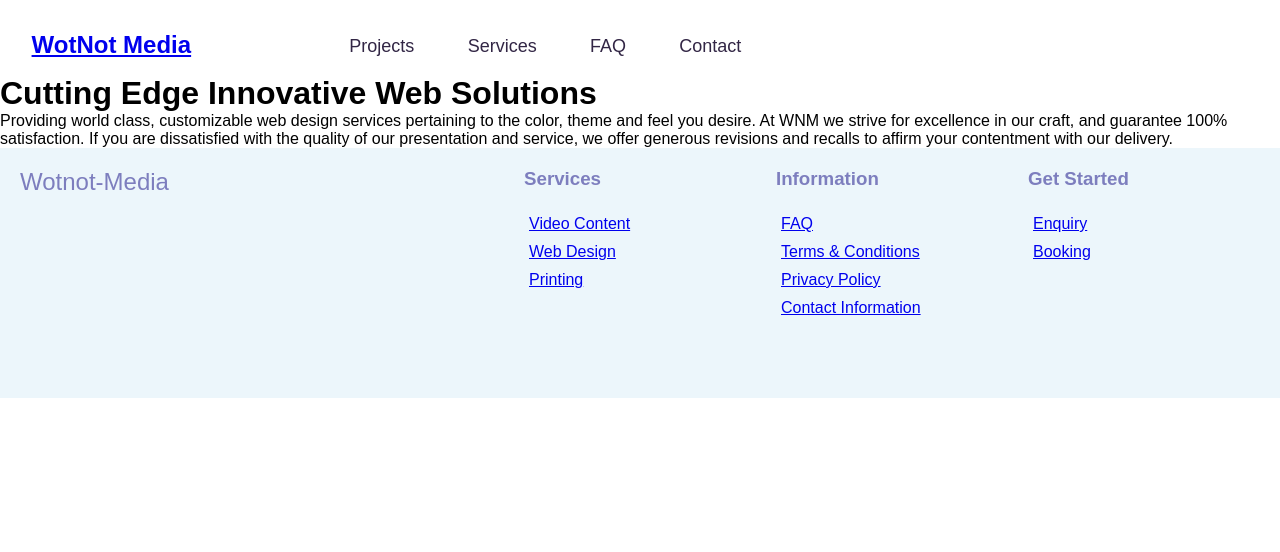
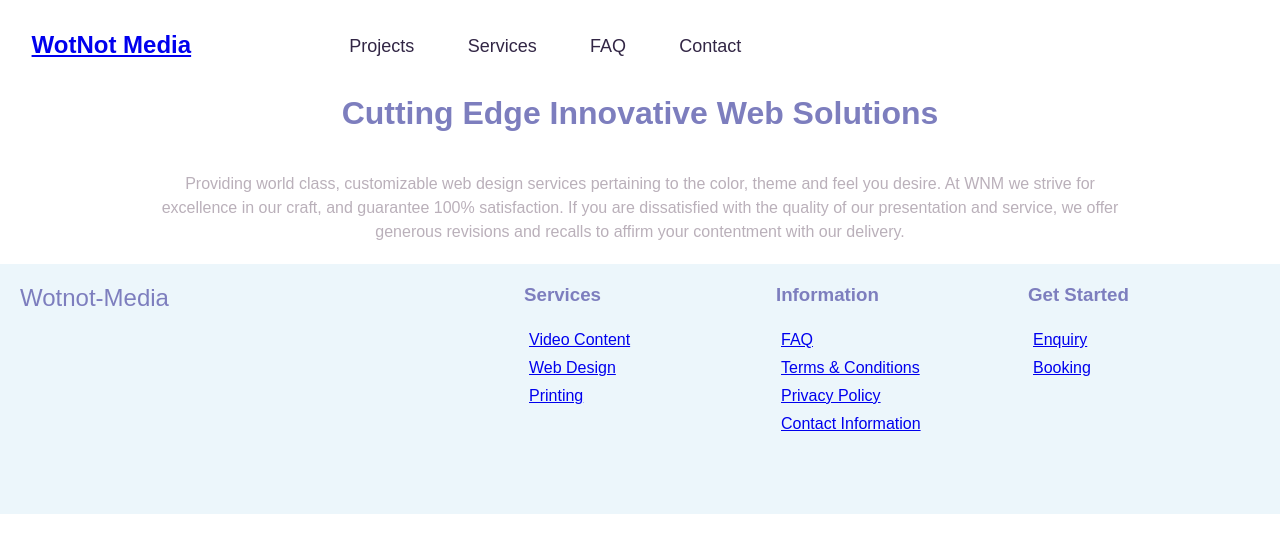
Before and after one commit to WClifford1/wotnot-media-client, a React (Create React App) app: page /web in a window 1280 px wide. Shown: the top 552 px of the page. Built offline with nearby package versions, Linux system fonts and the light colour scheme.

Commit message:
More styling

```diff
--- a/src/App.css
+++ b/src/App.css
@@ -647,6 +647,96 @@
 .serv-offered .serv-3 .serv3-text p {
   text-align: center;
   line-height: 1.3em;
+}
+
+.print-cont {
+  text-align: center;
+  width: 80%;
+  margin: 0 auto;
+}
+
+.print-cont .print-title {
+  color: #7d7ebe;
+  display: -webkit-box;
+  display: -ms-flexbox;
+  display: flex;
+  padding: 20px;
+  -webkit-box-pack: center;
+      -ms-flex-pack: center;
+          justify-content: center;
+}
+
+.print-cont .print-text {
+  display: -webkit-box;
+  display: -ms-flexbox;
+  display: flex;
+  -webkit-box-pack: center;
+      -ms-flex-pack: center;
+          justify-content: center;
+  color: #bab0ba;
+  padding: 20px;
+  line-height: 1.5em;
+  justify-content: center;
+}
+
+.web-cont {
+  text-align: center;
+  width: 80%;
+  margin: 0 auto;
+}
+
+.web-cont .web-title {
+  color: #7d7ebe;
+  display: -webkit-box;
+  display: -ms-flexbox;
+  display: flex;
+  padding: 20px;
+  -webkit-box-pack: center;
+      -ms-flex-pack: center;
+          justify-content: center;
+}
+
+.web-cont .web-text {
+  display: -webkit-box;
+  display: -ms-flexbox;
+  display: flex;
+  -webkit-box-pack: center;
+      -ms-flex-pack: center;
+          justify-content: center;
+  color: #bab0ba;
+  padding: 20px;
+  line-height: 1.5em;
+  justify-content: center;
+}
+
+.video-cont {
+  text-align: center;
+  width: 80%;
+  margin: 0 auto;
+}
+
+.video-cont .video-title {
+  color: #7d7ebe;
+  display: -webkit-box;
+  display: -ms-flexbox;
+  display: flex;
+  padding: 20px;
+  -webkit-box-pack: center;
+      -ms-flex-pack: center;
+          justify-content: center;
+}
+
+.video-cont .video-text {
+  display: -webkit-box;
+  display: -ms-flexbox;
+  display: flex;
+  -webkit-box-pack: center;
+      -ms-flex-pack: center;
+          justify-content: center;
+  color: #bab0ba;
+  padding: 20px;
+  line-height: 1.5em;
+  justify-content: center;
 }
 
 * {
--- /dev/null
+++ b/src/Styles/_Print.scss
@@ -0,0 +1,35 @@
+$off-white: #fcf7f8;
+$dark-blue: #211c4f;
+$material-grey: #bab0ba;
+$material-pink: #d98d91;
+$material-purple: #7d7ebe;
+$material-red: #eb561a;
+$material-yellow: #f0ac39;
+$off-black: #322645;
+
+
+.print-cont {
+
+    // border: 2px solid #008000;
+    text-align: center;
+    width: 80%;
+    margin: 0 auto;
+
+    .print-title {
+        color: $material-purple;
+        display: flex;
+        padding: 20px;
+        justify-content: center;
+    }
+
+    .print-text {
+        display: flex;
+        justify-content: center;
+        color: $material-grey;
+        padding: 20px;
+        line-height: 1.5em;
+        // border: 2px solid red;
+        justify-content: center;
+
+    }
+}
--- /dev/null
+++ b/src/Styles/_Video.scss
@@ -0,0 +1,35 @@
+$off-white: #fcf7f8;
+$dark-blue: #211c4f;
+$material-grey: #bab0ba;
+$material-pink: #d98d91;
+$material-purple: #7d7ebe;
+$material-red: #eb561a;
+$material-yellow: #f0ac39;
+$off-black: #322645;
+
+
+.video-cont {
+
+    // border: 2px solid #008000;
+    text-align: center;
+    width: 80%;
+    margin: 0 auto;
+
+    .video-title {
+        color: $material-purple;
+        display: flex;
+        padding: 20px;
+        justify-content: center;
+    }
+
+    .video-text {
+        display: flex;
+        justify-content: center;
+        color: $material-grey;
+        padding: 20px;
+        line-height: 1.5em;
+        // border: 2px solid red;
+        justify-content: center;
+
+    }
+}
--- /dev/null
+++ b/src/Styles/_WebDesign.scss
@@ -0,0 +1,35 @@
+$off-white: #fcf7f8;
+$dark-blue: #211c4f;
+$material-grey: #bab0ba;
+$material-pink: #d98d91;
+$material-purple: #7d7ebe;
+$material-red: #eb561a;
+$material-yellow: #f0ac39;
+$off-black: #322645;
+
+
+.web-cont {
+
+    // border: 2px solid #008000;
+    text-align: center;
+    width: 80%;
+    margin: 0 auto;
+
+    .web-title {
+        color: $material-purple;
+        display: flex;
+        padding: 20px;
+        justify-content: center;
+    }
+
+    .web-text {
+        display: flex;
+        justify-content: center;
+        color: $material-grey;
+        padding: 20px;
+        line-height: 1.5em;
+        // border: 2px solid red;
+        justify-content: center;
+
+    }
+}
--- a/src/app.scss
+++ b/src/app.scss
@@ -4,6 +4,9 @@
 @import './Styles/Contact';
 @import './Styles/Faq';
 @import './Styles/Service';
+@import './Styles/Print';
+@import './Styles/WebDesign';
+@import './Styles/Video';
 
 $off-white: #fcf7f8;
 $dark-blue: #211c4f;
```
Also changed, not shown: 1 other file (tests, documents, lock files or other folders).
